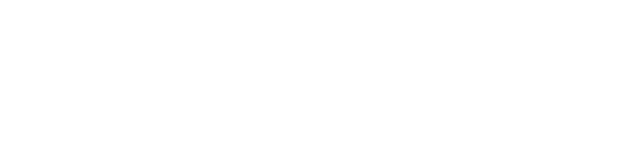
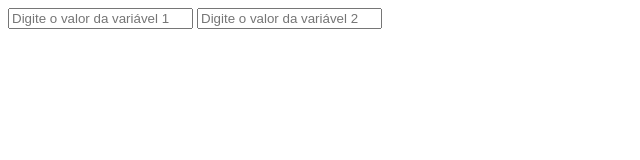
Before and after one commit to mariagamarra/01.04.24, a plain HTML site: page index.html in a window 1280 px wide. Shown: the whole page, without its empty margins (0-640 px from the left). Drawn offline with Linux system fonts and the light colour scheme.

Commit message:
Add files via upload

```diff
--- a/index.html
+++ b/index.html
@@ -5,7 +5,10 @@
 <meta http-equiv="X-UA-Compatible" content="IE=edge">
 <meta name="viewport" content="width=device-width, initial-scale=1.0">
 <title>Validador de Variáveis</title>
+<input type="text" id="var1" placeholder="Digite o valor da variável 1">
+<input type="text" id="var2" placeholder="Digite o valor da variável 2">
 <script>
+
 
   let var1 = "maça";
   let var2 = "banana";
```
